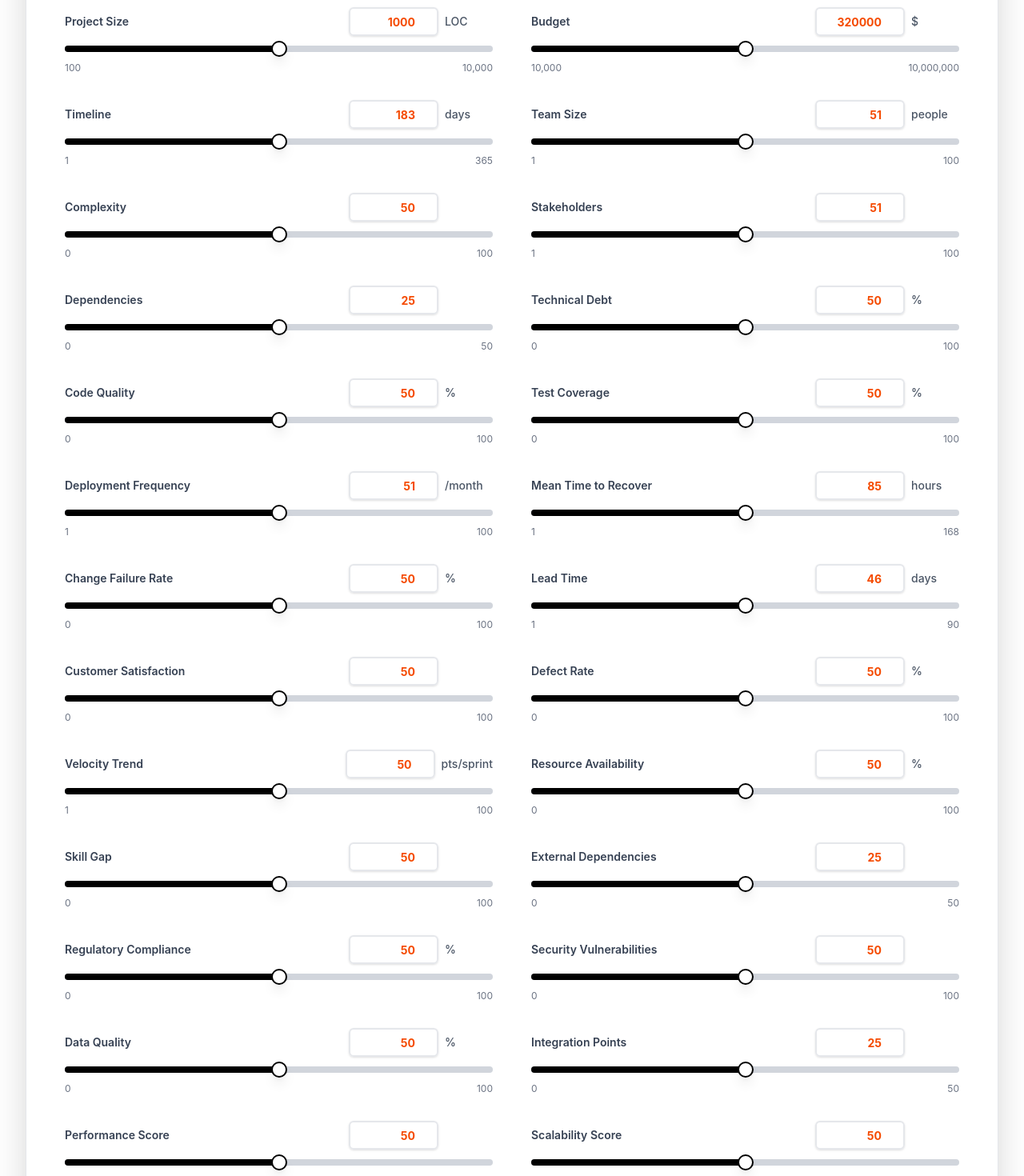
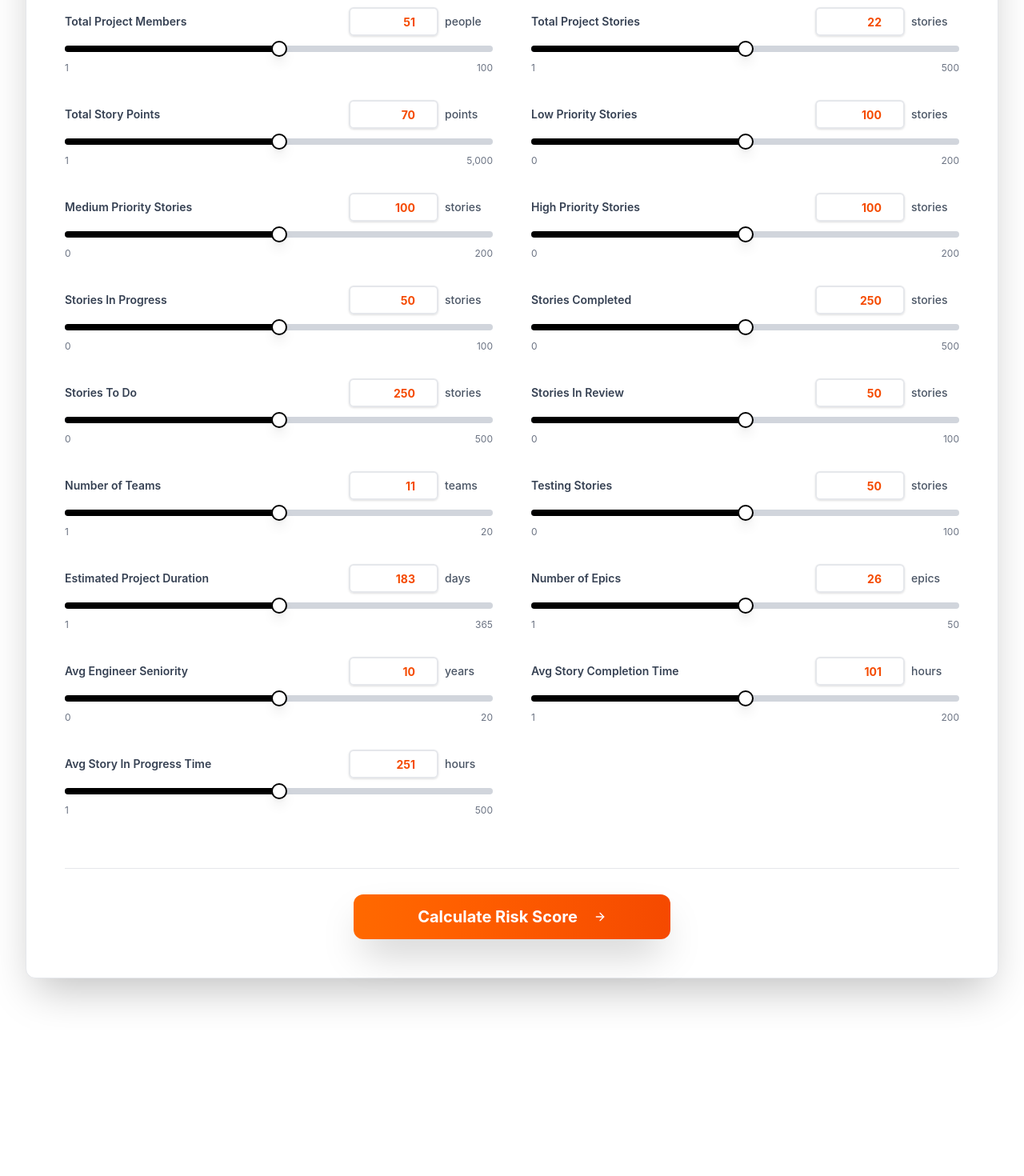
Before and after one commit to DevoutSomething/HackathonWaystar2025, a React (Vite) app in the folder frontend/: page /input in a window 1280 px wide. Shown: the part 480-1950 px from the top of the page at 80% size. After the commit the page ends 1767 px from the top, so only its background shows below. Built offline with nearby package versions, Linux system fonts and the light colour scheme.

Commit message:
Updated fields to be accurate

```diff
--- a/frontend/src/pages/inputs.tsx
+++ b/frontend/src/pages/inputs.tsx
@@ -7,33 +7,23 @@ import { Slider } from "@/components/ui/slider";
 
 export default function Inputs() {
   const [formData, setFormData] = useState({
-    projectSize: 50,
-    teamSize: 50,
-    complexity: 50,
-    budget: 50,
-    timeline: 50,
-    technicalDebt: 50,
-    codeQuality: 50,
-    testCoverage: 50,
-    deploymentFrequency: 50,
-    meanTimeToRecover: 50,
-    changeFailureRate: 50,
-    defectRate: 50,
-    stakeholders: 50,
-    dependencies: 50,
-    velocityTrend: 50,
-    resourceAvailability: 50,
-    skillGap: 50,
-    externalDependencies: 50,
-    regulatoryCompliance: 50,
-    securityVulnerabilities: 50,
-    dataQuality: 50,
-    integrationPoints: 50,
-    performanceMetrics: 50,
-    scalabilityNeeds: 50,
-    maintenanceLoad: 50,
-    customerSatisfaction: 50,
-    leadTime: 50,
+    total_project_members: 50,
+    total_project_stories: 50,
+    total_story_points: 50,
+    number_of_low_priority_stories: 50,
+    number_of_medium_priority_stories: 50,
+    number_of_high_priority_stories: 50,
+    number_of_stories_in_progress: 50,
+    number_of_stories_completed: 50,
+    number_of_stories_todo: 50,
+    number_of_stories_in_review: 50,
+    number_of_different_teams: 50,
+    number_of_testing_stories: 50,
+    estimated_project_duration_in_days: 50,
+    number_of_epics: 50,
+    average_seniority_level_per_engineer_in_years: 50,
+    average_time_of_story_completion_in_hours: 50,
+    average_time_of_stories_in_progress_in_hours: 50,
   });
 
   const [editingValues, setEditingValues] = useState<Record<string, string>>(
@@ -103,26 +93,116 @@ export default function Inputs() {
 
   const sliderFields = [
     {
-      id: "projectSize",
-      label: "Project Size",
-      min: 100,
-      max: 10000,
-      unit: "LOC",
-      logarithmic: true,
-      step: 100,
+      id: "total_project_members",
+      label: "Total Project Members",
+      min: 1,
+      max: 100,
+      unit: "people",
+      logarithmic: false,
+      step: 1,
     },
     {
-      id: "budget",
-      label: "Budget",
-      min: 10000,
-      max: 10000000,
-      unit: "$",
+      id: "total_project_stories",
+      label: "Total Project Stories",
+      min: 1,
+      max: 500,
+      unit: "stories",
       logarithmic: true,
-      step: 10000,
+      step: 1,
     },
     {
-      id: "timeline",
-      label: "Timeline",
+      id: "total_story_points",
+      label: "Total Story Points",
+      min: 1,
+      max: 5000,
+      unit: "points",
+      logarithmic: true,
+      step: 10,
+    },
+    {
+      id: "number_of_low_priority_stories",
+      label: "Low Priority Stories",
+      min: 0,
+      max: 200,
+      unit: "stories",
+      logarithmic: false,
+      step: 1,
+    },
+    {
+      id: "number_of_medium_priority_stories",
+      label: "Medium Priority Stories",
+      min: 0,
+      max: 200,
+      unit: "stories",
+      logarithmic: false,
+      step: 1,
+    },
+    {
+      id: "number_of_high_priority_stories",
+      label: "High Priority Stories",
+      min: 0,
+      max: 200,
+      unit: "stories",
+      logarithmic: false,
+      step: 1,
+    },
+    {
+      id: "number_of_stories_in_progress",
+      label: "Stories In Progress",
+      min: 0,
+      max: 100,
+      unit: "stories",
+      logarithmic: false,
+      step: 1,
+    },
+    {
+      id: "number_of_stories_completed",
+      label: "Stories Completed",
+      min: 0,
+      max: 500,
+      unit: "stories",
+      logarithmic: false,
+      step: 1,
+    },
+    {
+      id: "number_of_stories_todo",
+      label: "Stories To Do",
+      min: 0,
+      max: 500,
+      unit: "stories",
+      logarithmic: false,
+      step: 1,
+    },
+    {
+      id: "number_of_stories_in_review",
+      label: "Stories In Review",
+      min: 0,
+      max: 100,
+      unit: "stories",
+      logarithmic: false,
+      step: 1,
+    },
+    {
+      id: "number_of_different_teams",
+      label: "Number of Teams",
+      min: 1,
+      max: 20,
+      unit: "teams",
+      logarithmic: false,
+      step: 1,
+    },
+    {
+      id: "number_of_testing_stories",
+      label: "Testing Stories",
+      min: 0,
+      max: 100,
+      unit: "stories",
+      logarithmic: false,
+      step: 1,
+    },
+    {
+      id: "estimated_project_duration_in_days",
+      label: "Estimated Project Duration",
       min: 1,
       max: 365,
       unit: "days",
@@ -130,220 +210,40 @@ export default function Inputs() {
       step: 1,
     },
     {
-      id: "teamSize",
-      label: "Team Size",
+      id: "number_of_epics",
+      label: "Number of Epics",
       min: 1,
-      max: 100,
-      unit: "people",
+      max: 50,
+      unit: "epics",
       logarithmic: false,
       step: 1,
     },
     {
-      id: "complexity",
-      label: "Complexity",
+      id: "average_seniority_level_per_engineer_in_years",
+      label: "Avg Engineer Seniority",
       min: 0,
-      max: 100,
-      unit: "",
+      max: 20,
+      unit: "years",
       logarithmic: false,
-      step: 5,
+      step: 0.5,
     },
     {
-      id: "stakeholders",
-      label: "Stakeholders",
+      id: "average_time_of_story_completion_in_hours",
+      label: "Avg Story Completion Time",
       min: 1,
-      max: 100,
-      unit: "",
-      logarithmic: false,
-      step: 1,
-    },
-    {
-      id: "dependencies",
-      label: "Dependencies",
-      min: 0,
-      max: 50,
-      unit: "",
-      logarithmic: false,
-      step: 1,
-    },
-    {
-      id: "technicalDebt",
-      label: "Technical Debt",
-      min: 0,
-      max: 100,
-      unit: "%",
-      logarithmic: false,
-      step: 5,
-    },
-    {
-      id: "codeQuality",
-      label: "Code Quality",
-      min: 0,
-      max: 100,
-      unit: "%",
-      logarithmic: false,
-      step: 5,
-    },
-    {
-      id: "testCoverage",
-      label: "Test Coverage",
-      min: 0,
-      max: 100,
-      unit: "%",
-      logarithmic: false,
-      step: 5,
-    },
-    {
-      id: "deploymentFrequency",
-      label: "Deployment Frequency",
-      min: 1,
-      max: 100,
-      unit: "/month",
-      logarithmic: false,
-      step: 1,
-    },
-    {
-      id: "meanTimeToRecover",
-      label: "Mean Time to Recover",
-      min: 1,
-      max: 168,
+      max: 200,
       unit: "hours",
       logarithmic: false,
       step: 1,
     },
     {
-      id: "changeFailureRate",
-      label: "Change Failure Rate",
-      min: 0,
-      max: 100,
-      unit: "%",
-      logarithmic: false,
-      step: 5,
-    },
-    {
-      id: "leadTime",
-      label: "Lead Time",
+      id: "average_time_of_stories_in_progress_in_hours",
+      label: "Avg Story In Progress Time",
       min: 1,
-      max: 90,
-      unit: "days",
+      max: 500,
+      unit: "hours",
       logarithmic: false,
       step: 1,
-    },
-    {
-      id: "customerSatisfaction",
-      label: "Customer Satisfaction",
-      min: 0,
-      max: 100,
-      unit: "",
-      logarithmic: false,
-      step: 5,
-    },
-    {
-      id: "defectRate",
-      label: "Defect Rate",
-      min: 0,
-      max: 100,
-      unit: "%",
-      logarithmic: false,
-      step: 5,
-    },
-    {
-      id: "velocityTrend",
-      label: "Velocity Trend",
-      min: 1,
-      max: 100,
-      unit: "pts/sprint",
-      logarithmic: false,
-      step: 5,
-    },
-    {
-      id: "resourceAvailability",
-      label: "Resource Availability",
-      min: 0,
-      max: 100,
-      unit: "%",
-      logarithmic: false,
-      step: 5,
-    },
-    {
-      id: "skillGap",
-      label: "Skill Gap",
-      min: 0,
-      max: 100,
-      unit: "",
-      logarithmic: false,
-      step: 5,
-    },
-    {
-      id: "externalDependencies",
-      label: "External Dependencies",
-      min: 0,
-      max: 50,
-      unit: "",
-      logarithmic: false,
-      step: 1,
-    },
-    {
-      id: "regulatoryCompliance",
-      label: "Regulatory Compliance",
-      min: 0,
-      max: 100,
-      unit: "%",
-      logarithmic: false,
-      step: 5,
-    },
-    {
-      id: "securityVulnerabilities",
-      label: "Security Vulnerabilities",
-      min: 0,
-      max: 100,
-      unit: "",
-      logarithmic: false,
-      step: 1,
-    },
-    {
-      id: "dataQuality",
-      label: "Data Quality",
-      min: 0,
-      max: 100,
-      unit: "%",
-      logarithmic: false,
-      step: 5,
-    },
-    {
-      id: "integrationPoints",
-      label: "Integration Points",
-      min: 0,
-      max: 50,
-      unit: "",
-      logarithmic: false,
-      step: 1,
-    },
-    {
-      id: "performanceMetrics",
-      label: "Performance Score",
-      min: 0,
-      max: 100,
-      unit: "",
-      logarithmic: false,
-      step: 5,
-    },
-    {
-      id: "scalabilityNeeds",
-      label: "Scalability Score",
-      min: 0,
-      max: 100,
-      unit: "",
-      logarithmic: false,
-      step: 5,
-    },
-    {
-      id: "maintenanceLoad",
-      label: "Maintenance Load",
-      min: 0,
-      max: 100,
-      unit: "%",
-      logarithmic: false,
-      step: 5,
     },
   ];
 
```
